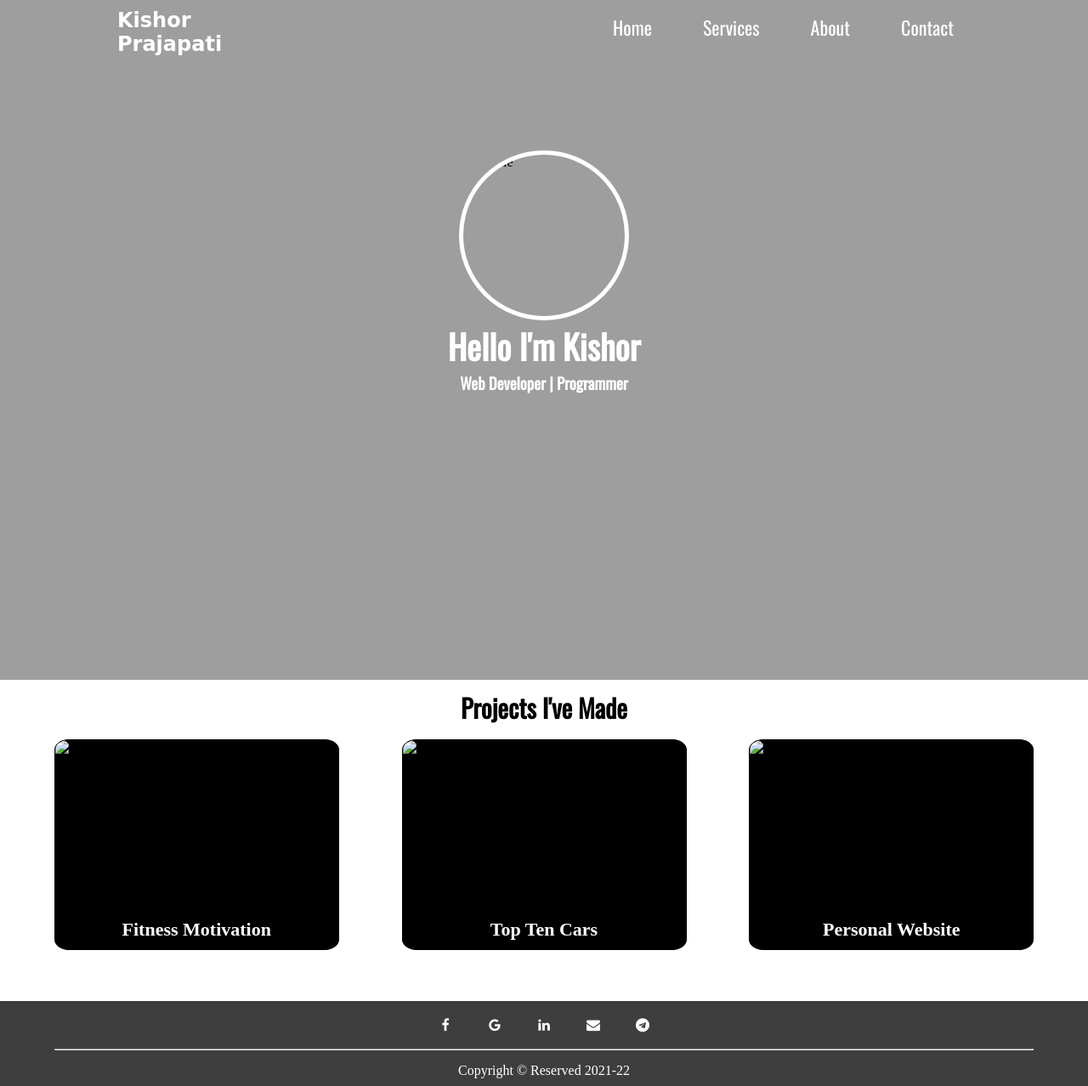
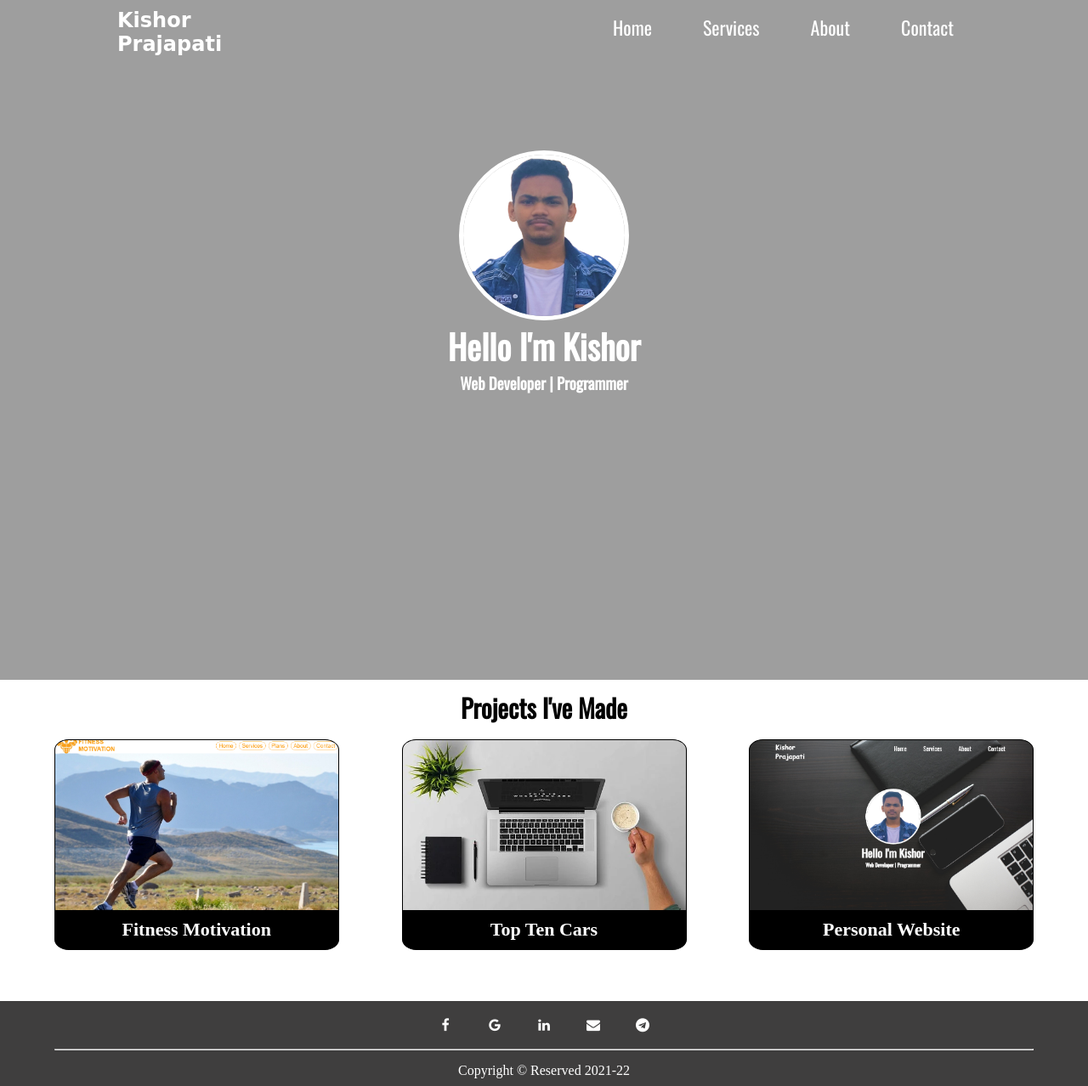
Before and after one commit to PrajapatiKishor/personal, a plain HTML site: page index.html in a window 1280 px wide. Shown: the whole page at 85% size. Drawn offline with nearby package versions, Linux system fonts and the light colour scheme; the site is published under a folder, as on GitHub Pages, so addresses that start at the root find nothing.

Commit message:
Update index.html

```diff
--- a/index.html
+++ b/index.html
@@ -51,7 +51,7 @@
 
         </header>
         <div id="profile">
-            <img src="/Images/Profile2.png" alt="profile">
+            <img src="./Images/Profile2.png" alt="profile">
 
             <h2>
                 Hello I'm Kishor
@@ -67,22 +67,22 @@
         <div id="projects-container">
             <div class="projects-div">
 
-                <img src="/Images/Project2.png" alt="#">
-                <a href="/Project-1/index.html" target="_blank">
+                <img src="./Images/Project2.png" alt="#">
+                <a href="./Project-1/index.html" target="_blank">
                     <h2>Fitness Motivation</h2>
                 </a>
 
             </div>
             <div class="projects-div">
 
-                <img src="/Images/Project.webp" alt="#">
+                <img src="./Images/Project.webp" alt="#">
                 <a href="#">
                     <h2>Top Ten Cars</h2>
                 </a>
             </div>
             <div class="projects-div">
 
-                <img src="/Images/Projects3.png" alt="#">
+                <img src="./Images/Projects3.png" alt="#">
                 <a href="#">
                     <h2> Personal Website</h2>
                 </a>
```
